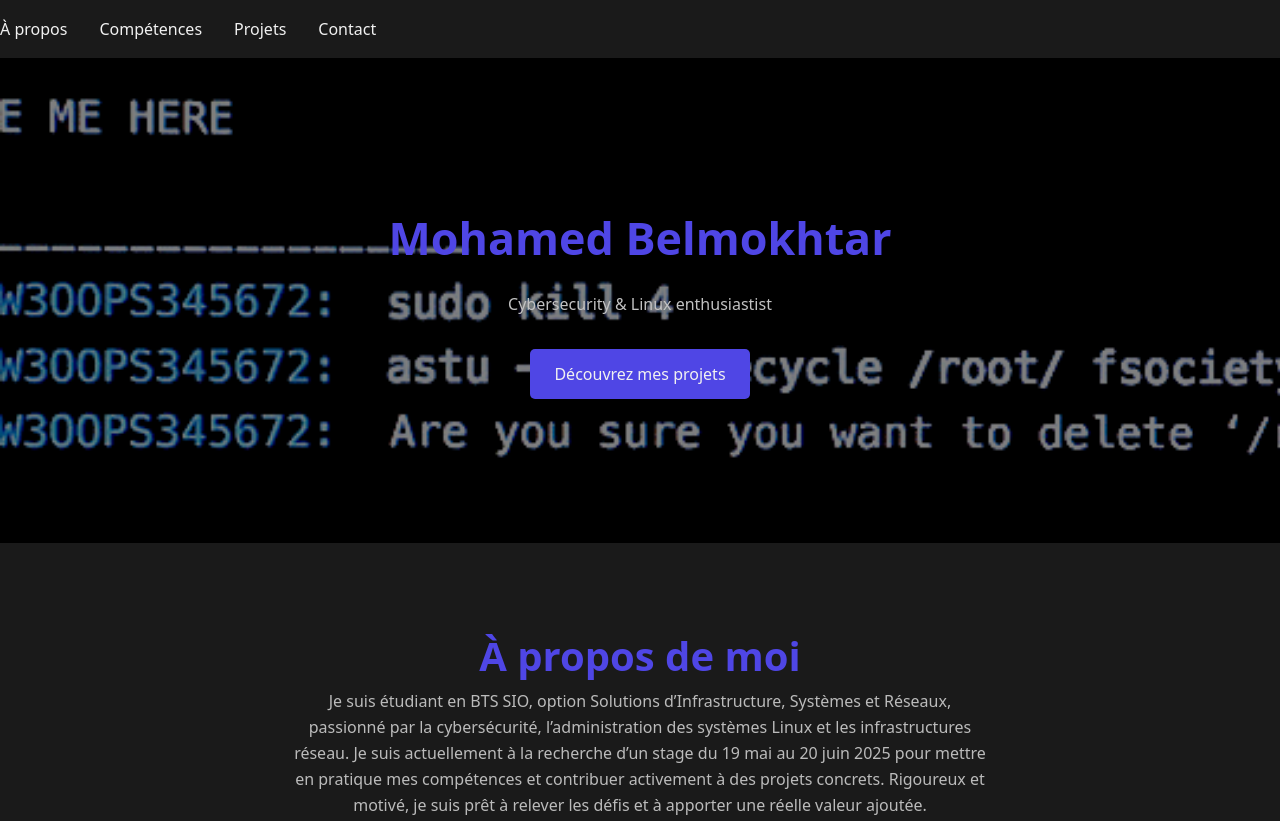
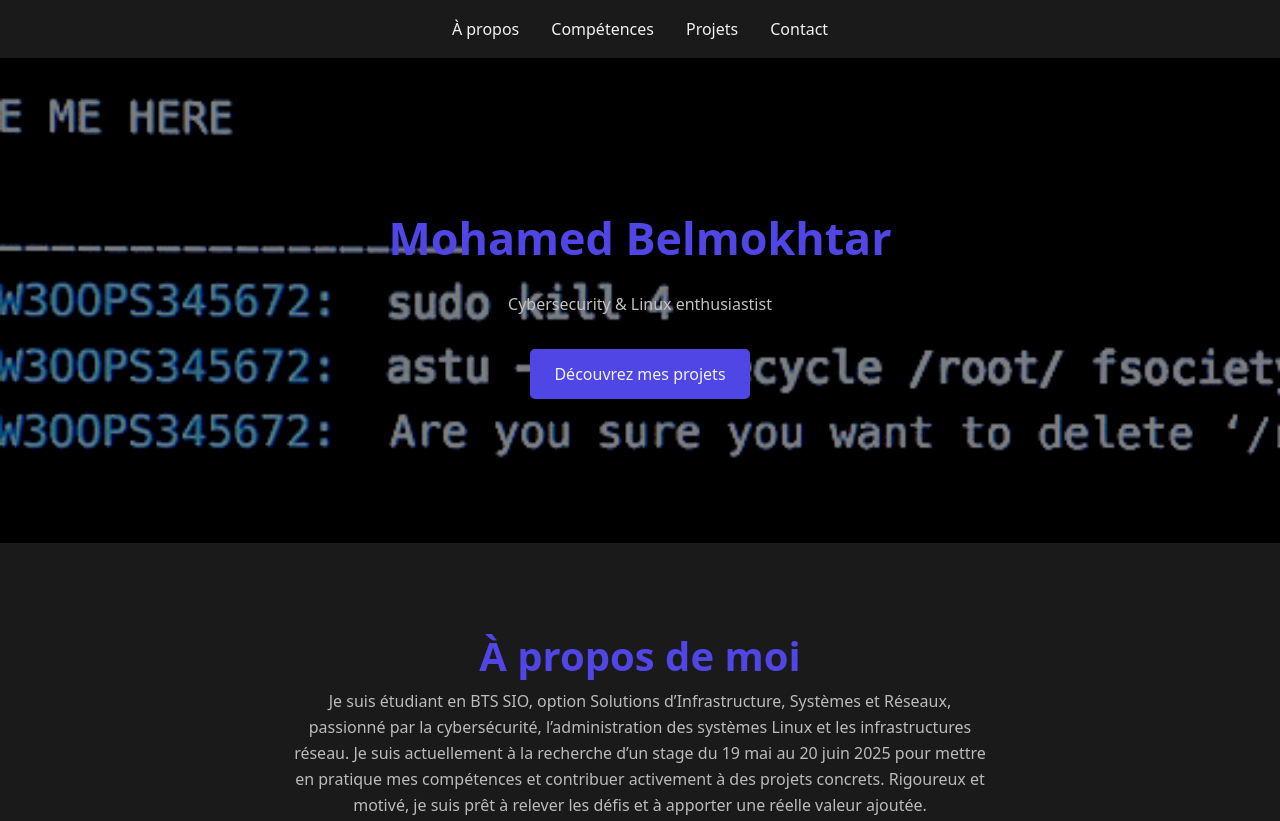
Before and after one commit to VanStarkHohenheim/Portfolio, a plain HTML site: page Portfolio/index.html in a window 1280 px wide. Shown: the top 821 px of the page. Drawn offline with nearby package versions, Linux system fonts and the light colour scheme.

Commit message:
Update index.html

```diff
--- a/Portfolio/index.html
+++ b/Portfolio/index.html
@@ -14,7 +14,7 @@
 <body class="bg-dark text-light font-sans leading-relaxed">
 <!-- Barre de navigation -->
 <header class="navbar">
-        <nav class="container flex justify-between items-center py-4">
+    <nav class="container flex justify-center items-center py-4">
         <ul class="flex space-x-8">
             <li><a href="#about" class="nav-link">À propos</a></li>
             <li><a href="#skills" class="nav-link">Compétences</a></li>
@@ -23,6 +23,7 @@
         </ul>
     </nav>
 </header>
+
 
     <!-- Section d'introduction -->
     <section id="hero" class="hero text-center relative overflow-hidden">
```
Lines whose indentation alone changed are shown as unchanged.
